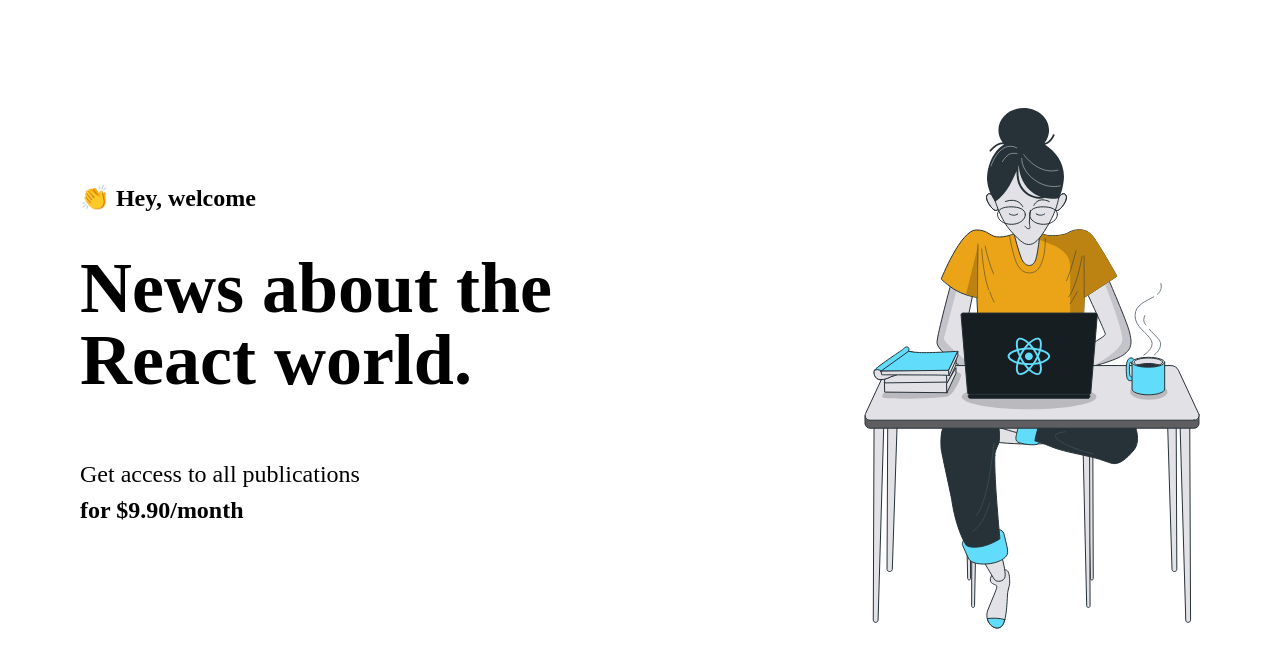
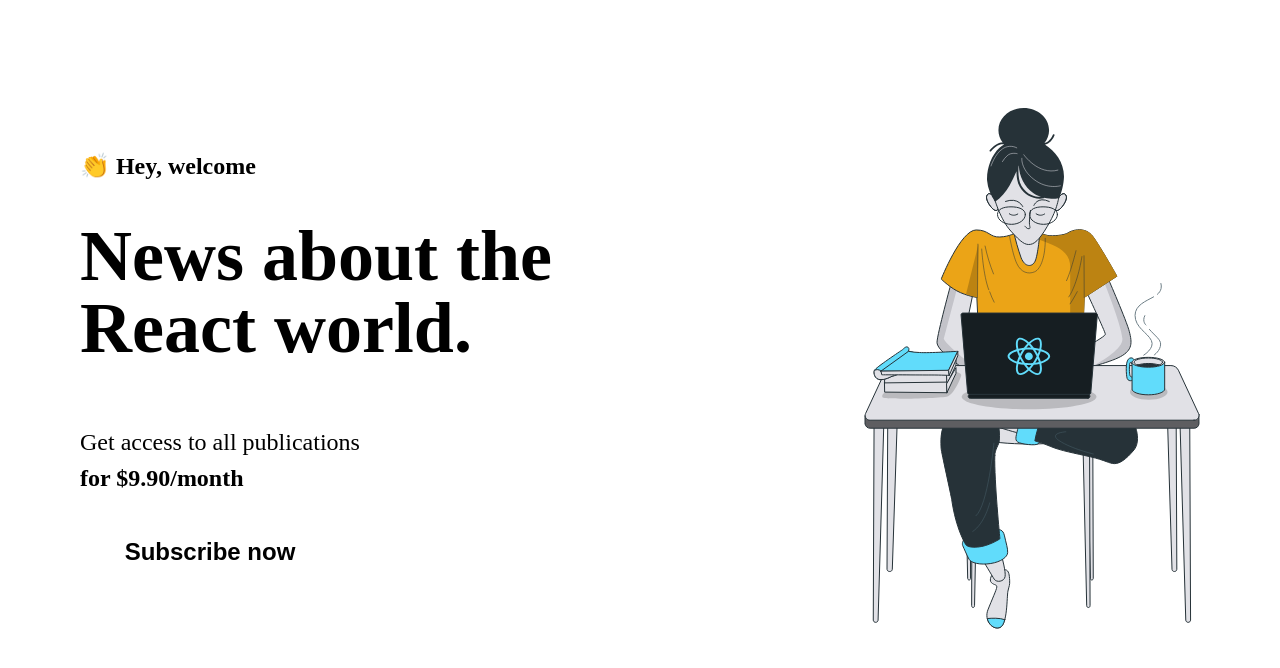
Before and after one commit to jonathanpauluze/ignews, a Next.js app: page / in a window 1280 px wide. Shown: the top 668 px of the page. Built offline with nearby package versions, Linux system fonts and the light colour scheme.

Commit message:
feat: create SubscribeButton component

```diff
--- /dev/null
+++ b/src/components/SubscribeButton/index.tsx
@@ -0,0 +1,12 @@
+import styles from './styles.module.scss';
+
+export function SubscribeButton() {
+  return (
+    <button
+      type="button"
+      className={styles.subscribeButton}
+    >
+      Subscribe now
+    </button>
+  );
+}
--- /dev/null
+++ b/src/components/SubscribeButton/styles.module.scss
@@ -0,0 +1,21 @@
+.subscribeButton {
+  display: flex;
+  justify-content: center;
+  align-items: center;
+
+  width: 260px;
+  height: 4rem;
+  border: 0;
+  border-radius: 2rem;
+
+  font-size: 1.5rem;
+  font-weight: bold;
+  color: var(--gray-900);
+  background: var(--yellow-500);
+
+  transition: filter .2s;
+
+  &:hover {
+    filter: brightness(0.8);
+  }
+}
--- a/src/pages/index.tsx
+++ b/src/pages/index.tsx
@@ -1,4 +1,5 @@
 import Head from 'next/head';
+import { SubscribeButton } from '../components/SubscribeButton';
 
 import styles from './home.module.scss';
 
@@ -17,6 +18,7 @@
             Get access to all publications <br />
             <span>for $9.90/month</span>
           </p>
+          <SubscribeButton />
         </section>
 
         <img src="/images/avatar.svg" alt="girl coding" />
```
